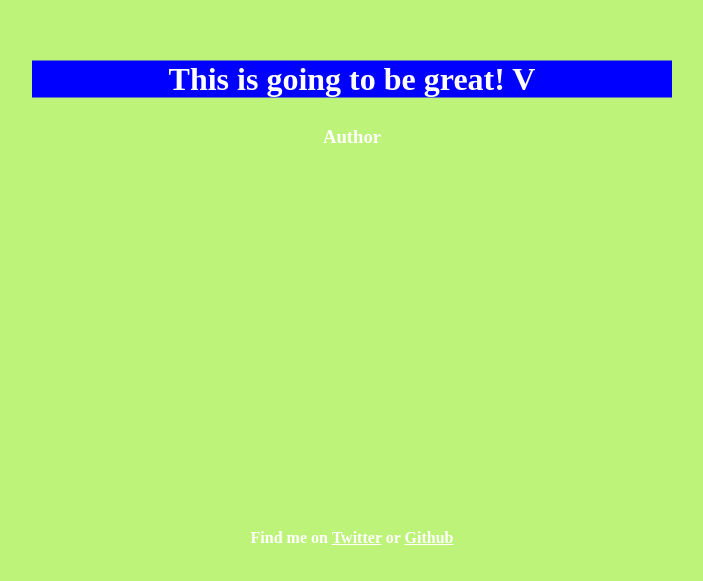
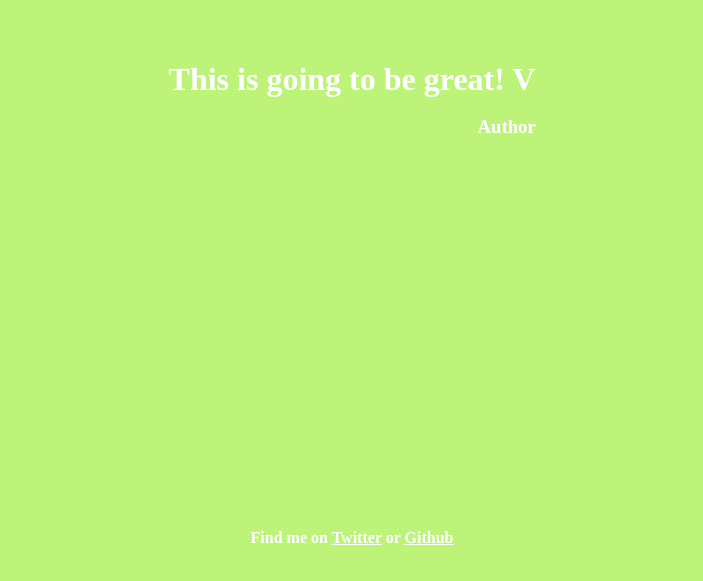
Before and after one commit to RamonGilabert/Quotes, a plain HTML site: page public/index.html in a window 1280 px wide. Shown: the part 241-822 px from the top of the page, without its empty margins (288-991 px from the left). After the commit the page ends 800 px from the top, so only its background shows below. Drawn offline with Linux system fonts and the light colour scheme.

Commit message:
Fixes the spacing and adds some styling with JS

```diff
--- a/public/scripts.js
+++ b/public/scripts.js
@@ -7,11 +7,8 @@ document.addEventListener("DOMContentLoaded", function() {
     quoteLabel.textContent = window.quotes[i].quote;
   }
 
-  var quoteWidth = parseFloat(style.getPropertyValue('margin-left').replace('px', ''))
-  var quoteLeftMargin = parseFloat(style.getPropertyValue('width').replace('px', ''))
-  var leftMargin = quoteWidth + quoteLeftMargin
-
-  console.log(leftMargin)
-
-  authorLabel.style.marginLeft = leftMargin + "px"
+  var leftMargin = 0.5 * quoteLabel.offsetWidth + quoteLabel.offsetLeft - authorLabel.offsetWidth;
+  console.log(quoteLabel.offsetWidth)
+  console.log(quoteLabel.offsetLeft)
+  authorLabel.style.marginLeft = leftMargin + "px";
 })
--- a/public/styles.css
+++ b/public/styles.css
@@ -10,23 +10,23 @@ body {
   -webkit-touch-callout: none;
   -webkit-user-select: none;
   user-select: none;
-  margin: 0 auto;
+  margin: 0;
   padding: 0;
   height: 100%;
   width: 100%;
 }
 
 #quote-label {
+  display: inline-block;
   margin: 0 auto;
   margin-top: 40vh;
   margin-left: 50vw;
   transform: translate(-50%, -50%);
-  background-color: blue;
 }
 
 #author-label {
+  display: inline-block;
   margin: 0 auto;
-  margin-top: 10px;
 }
 
 #social-label {
```
